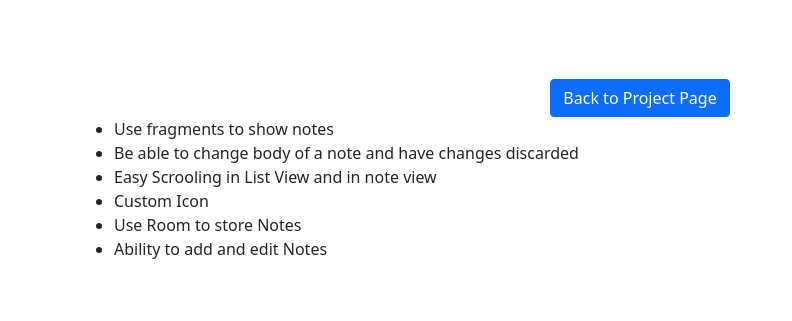
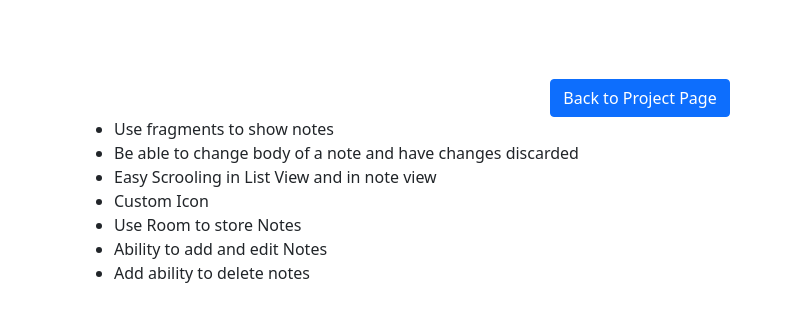
Before and after one commit to joecwilson/joecwilson.github.io, a plain HTML site: page html/fancy_notes/features.html in a window 1280 px wide. Shown: the part 201-522 px from the top of the page, without its empty margins (0-792 px from the left). Drawn offline with nearby package versions, Linux system fonts and the light colour scheme.

Commit message:
minor updates

```diff
--- a/html/fancy_notes/features.html
+++ b/html/fancy_notes/features.html
@@ -42,6 +42,7 @@
                 <li>Custom Icon</li>
                 <li>Use Room to store Notes</li>
                 <li>Ability to add and edit Notes</li>
+                <li>Add ability to delete notes</li>
             </ul>
 
         </div>
```
Also changed, not shown: html/fancy_notes/roadmap.html (+0 -1 lines).
